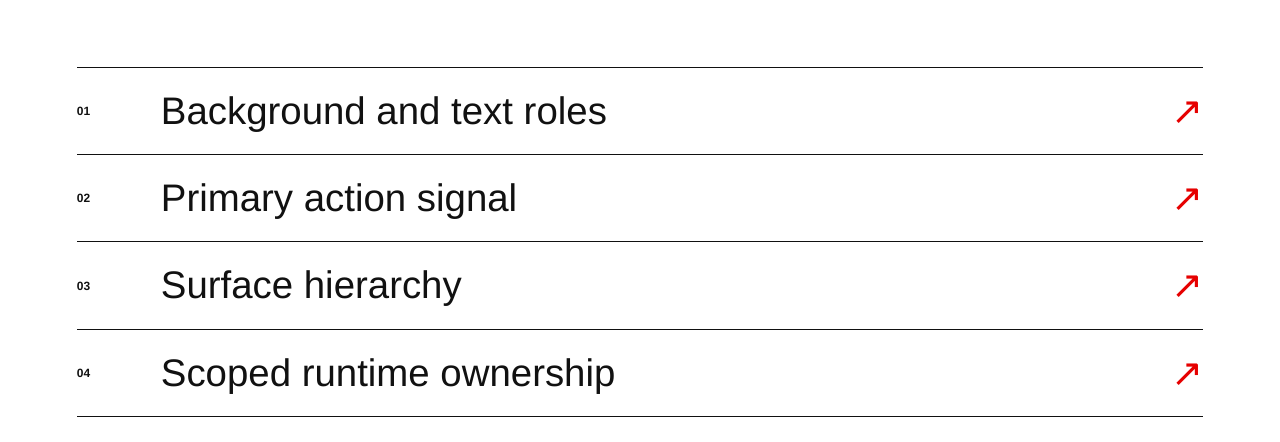
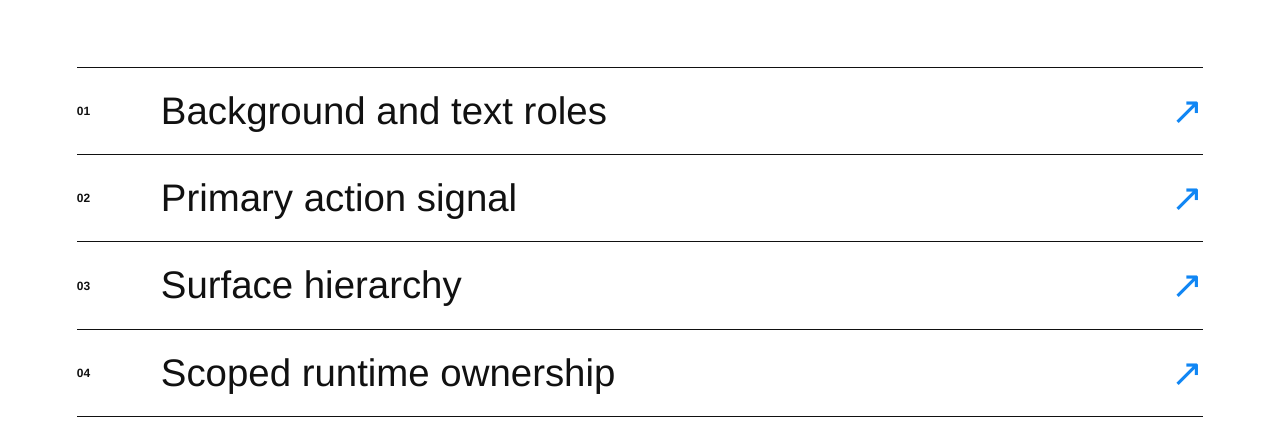
Before and after one commit to kimbaole-ekino/ekn-design-tokens-target, a website: page src/demos/block/index.html in a window 1280 px wide. Shown: the part 3295-3737 px from the top of the page. Drawn offline with Linux system fonts and the light colour scheme.

Commit message:
Update ekn-design-tokens-target design token artifacts

```diff
--- a/src/styles/tokens/ekn/css/creative-white.css
+++ b/src/styles/tokens/ekn/css/creative-white.css
@@ -4,7 +4,7 @@
 [data-color-scheme="creative-white"] {
   --color-background: #ffffff;
   --color-button-text: #ffffff;
-  --color-primary: #e60000;
+  --color-primary: #1086f4;
   --color-surface: #f3f4f6;
   --color-text: #111111;
 }
```
